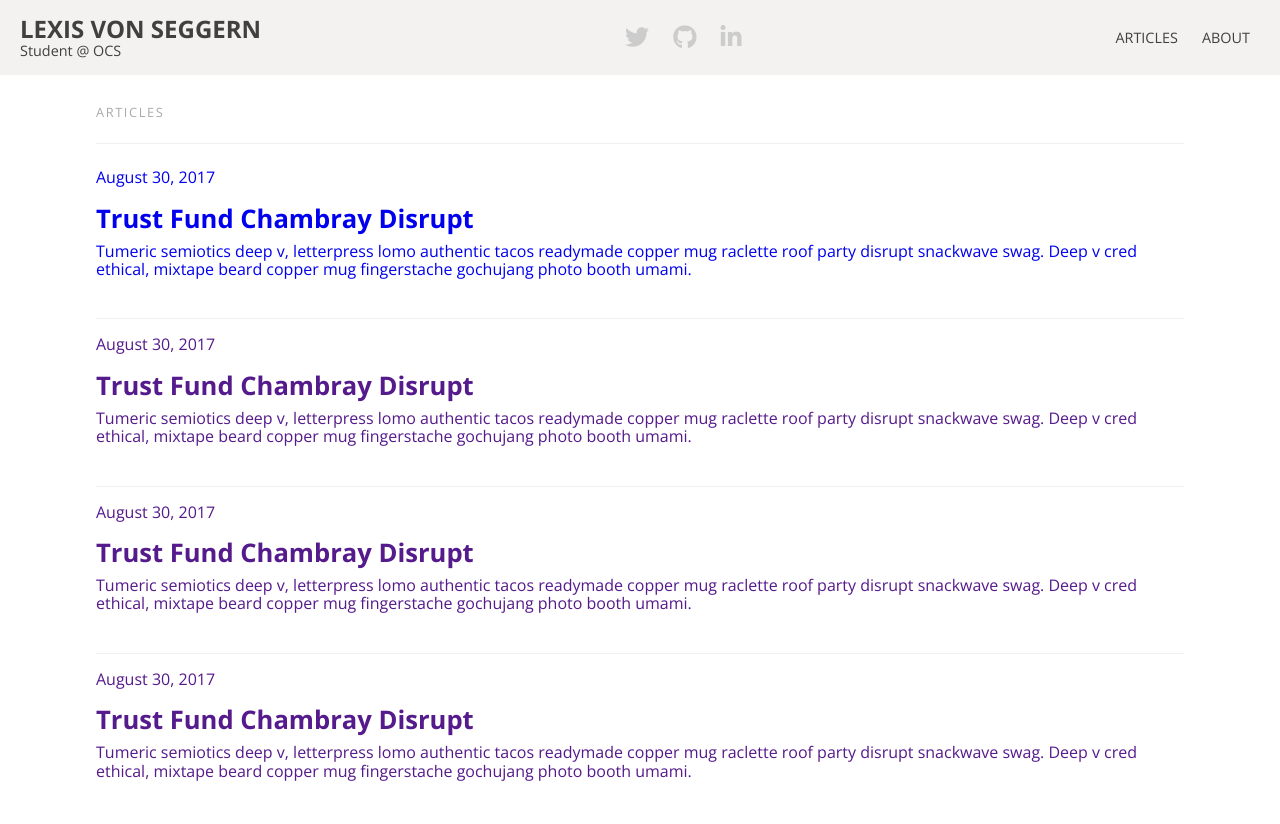
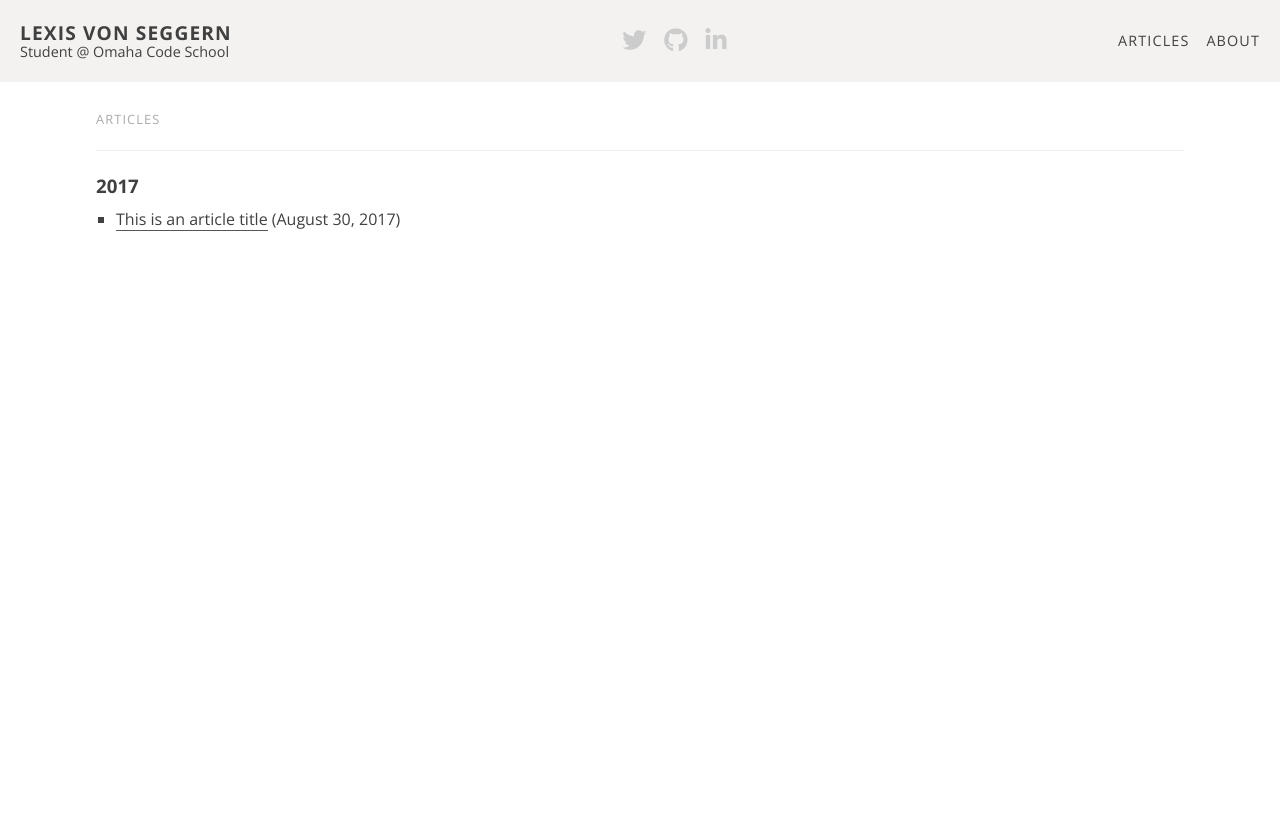
Before and after one commit to lexisvon/personal-website-ocs, a plain HTML site: page articles.html in a window 1280 px wide. After the commit the page ends 800 px from the top, so only its background shows below. Drawn offline with nearby package versions, Linux system fonts and the light colour scheme.

Commit message:
all hovers updated

```diff
--- a/articles.html
+++ b/articles.html
@@ -23,7 +23,7 @@
           <a href="index.html">
             <h1>Lexis von Seggern</h1>
           </a>
-          <p>Student @ OCS</p>
+          <p>Student @ Omaha Code School</p>
         </div>
         <div class="main-nav">
           <ul>
@@ -61,34 +61,11 @@
             <h2 class="page-header">Articles</h2>
           </header>
         </article>
+        <h3>2017</h3>
         <ul>
-          <li class="article-item">
-            <a href="article-1.html">
-              <time datetime="2017-08-30T10:46:25-07:00">August 30, 2017</time>
-              <h2 class="article-preview-title">Trust Fund Chambray Disrupt</h2>
-              <p>Tumeric semiotics deep v, letterpress lomo authentic tacos readymade copper mug raclette roof party disrupt snackwave swag. Deep v cred ethical, mixtape beard copper mug fingerstache gochujang photo booth umami.</p>
-            </a>
-          </li>
-          <li class="article-item">
-            <a href="">
-              <time datetime="2017-08-30T10:46:25-07:00">August 30, 2017</time>
-              <h2 class="article-preview-title">Trust Fund Chambray Disrupt</h2>
-              <p>Tumeric semiotics deep v, letterpress lomo authentic tacos readymade copper mug raclette roof party disrupt snackwave swag. Deep v cred ethical, mixtape beard copper mug fingerstache gochujang photo booth umami.</p>
-            </a>
-          </li>
-          <li class="article-item">
-            <a href="">
-              <time datetime="2017-08-30T10:46:25-07:00">August 30, 2017</time>
-              <h2 class="article-preview-title">Trust Fund Chambray Disrupt</h2>
-              <p>Tumeric semiotics deep v, letterpress lomo authentic tacos readymade copper mug raclette roof party disrupt snackwave swag. Deep v cred ethical, mixtape beard copper mug fingerstache gochujang photo booth umami.</p>
-            </a>
-          </li>
-          <li class="article-item">
-            <a href="">
-              <time datetime="2017-08-30T10:46:25-07:00">August 30, 2017</time>
-              <h2 class="article-preview-title">Trust Fund Chambray Disrupt</h2>
-              <p>Tumeric semiotics deep v, letterpress lomo authentic tacos readymade copper mug raclette roof party disrupt snackwave swag. Deep v cred ethical, mixtape beard copper mug fingerstache gochujang photo booth umami.</p>
-            </a>
+           <li class="article-item bullets">
+            <a href="article-1.html" class="underline-bb">This is an article title</a>
+            <time datetime="2017-08-30T10:46:25-07:00">(August 30, 2017)</time>
           </li>
         </ul>
       </main>
--- a/css/main.css
+++ b/css/main.css
@@ -16,6 +16,9 @@ body {
   -webkit-font-smoothing: antialiased;
 }
 
+::-webkit-scrollbar {display:none;}
+::-moz-scrollbar {display:none;}
+::-ms-scrollbar {display:none;}
 /*--------------------------------------------------------------
 >>> TABLE OF CONTENTS:
 ----------------------------------------------------------------
@@ -43,16 +46,20 @@ body {
 .fa {
 	font-size: 1.5rem;
 }
-.mobile-nav a {
+.title h1{
+	font-size: 1.2rem;
+}
+.title p, .mobile-nav a, .main-nav a {
+	font-size: .9rem;
+}
+.mobile-nav a, .main-nav a {
 	font-weight: 400;
 }
 h1, .mobile-nav a, .main-nav a, .header-content h2 {
 	text-transform: uppercase;
+	letter-spacing: .07rem;
 }
 /*-- 1.1 - Headings --*/
-h1 {
-	font-size: 1.5rem;
-}
 .header-content {
     border-bottom: 1px solid #f2f0ed;
     margin-bottom: 1.5em;
@@ -68,13 +75,13 @@ h1 {
     font-weight: 400;
 }
 /*-- 1.2 - Body Copy --*/
-ul {
-	list-style-type: none;
-}
 /*-- 1.3 - Buttons --*/
 a {
 	cursor: pointer;
 	text-decoration: none;
+}
+.underline-bb {
+	border-bottom: solid 1px #555;
 }
 /*-- 1.4 - Forms --*/
 
@@ -105,16 +112,12 @@ a {
 2.0 - NAVIGATION MENUS
 -------------------------------------------------------------- */
 /*-- 2.1 - Main Menu --*/
-li {
+.main-nav li, .mobile-nav li, .bullets{
 	display: inline-block;
-	padding: 10px;
+	margin: .8rem 0 .9rem .8rem;
 }
 main li {
 	display: block;
-	padding: 5px;
-}
-ol li {
-	display: list-item;
 }
 .mobile-btn-wrapper {
 	display: flex;
@@ -122,6 +125,18 @@ ol li {
 }
 .main-nav, .mobile-nav {
 	display: none;
+}
+.mobile-nav li{
+	list-style-type: none;
+}
+.bullets{
+	display: list-item;
+	list-style-type: square;
+	margin-left: 20px;
+}
+ol li {
+	display: list-item;
+	margin-left: 20px;
 }
 /*-- 2.2 - Footer Menu --*/
 /*--------------------------------------------------------------
@@ -137,7 +152,7 @@ header, .mobile-nav {
 	padding: 15px 20px;
 }
 .wrapper p {
-	margin: 0 0 1.5em;
+	margin: 0 0 1rem;
 }
 /*-- 3.2 - Columns --*/
 /*--------------------------------------------------------------
@@ -157,14 +172,15 @@ i {
 .fa-twitter:hover {
 	color: #1DA1F2;
 }
-.fa-github:hover, .mobile-nav a, body {
+.fa-github:hover, body, a {
 	color: #404040;
 }
 .fa-linkedin:hover {
 	color: #0077B5;
 }
-.main-nav a:hover, .mobile-nav a:hover, .fa-bars:hover, .title a:hover, .article-item:hover .article-preview-title {
+.main-nav a:hover, .mobile-nav a:hover, .fa-bars:hover, .title a:hover, .article-item:hover .article-preview-title, .underline-bb:hover, .contact-h li a:hover {
 	color: #4FAF7D;
+	border-color: #4FAF7D;
 }
 .article-item a {
 	background-color: transparent;
```
Also changed, not shown: about.html (+7 -7 lines), article-1.html (+1 -1 lines), index.html (+1 -1 lines).
